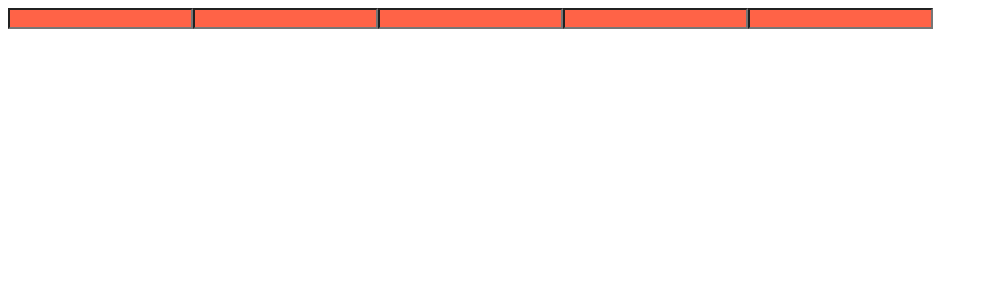
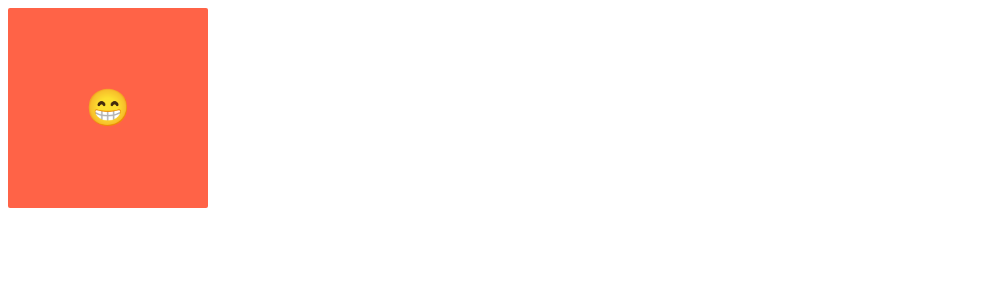
Before and after one commit to minwoo02/react-master, a React (Create React App) app: page / in a window 1280 px wide. Shown: the top 300 px of the page, without its empty margins (0-988 px from the left). Built offline with nearby package versions, Linux system fonts and the light colour scheme.

Commit message:
Animation & Pseudo Selectors

```diff
--- a/src/App.js
+++ b/src/App.js
@@ -1,21 +1,55 @@
-import styled from "styled-components";
+import styled, { keyframes } from "styled-components";
 
 const Father = styled.div`
   display: flex;
 `;
 
-const Input = styled.input.attrs({ required: true, minLength: 10 })`
+const rotateAnimation = keyframes`
+  0% {
+    transform:rotate(0deg);
+    border-radius: 0px;
+  }
+  50% {
+    transform: rotate(360deg);
+    border-radius: 100px;
+  }
+  100% {
+    transform:rotate(360deg);
+    border-radius: 0px;
+  }
+`;
+
+const Box = styled.div`
+  height: 200px;
+  width: 200px;
   background-color: tomato;
+  display: flex;
+  justify-content: center;
+  align-items: center;
+  animation: ${rotateAnimation} 2s linear infinite;
+  span {
+    font-size: 36px;
+    &:hover {
+      font-size: 40px;
+    }
+    &:active {
+      opacity: 0;
+    }
+  }
+  /* span: hover {
+    font-size: 40px;
+  }
+  span: active {
+    opacity: 0;
+  } */
 `;
 
 function App() {
   return (
     <Father>
-      <Input />
-      <Input />
-      <Input />
-      <Input />
-      <Input />
+      <Box>
+        <span>😁</span>
+      </Box>
     </Father>
   );
 }
```
